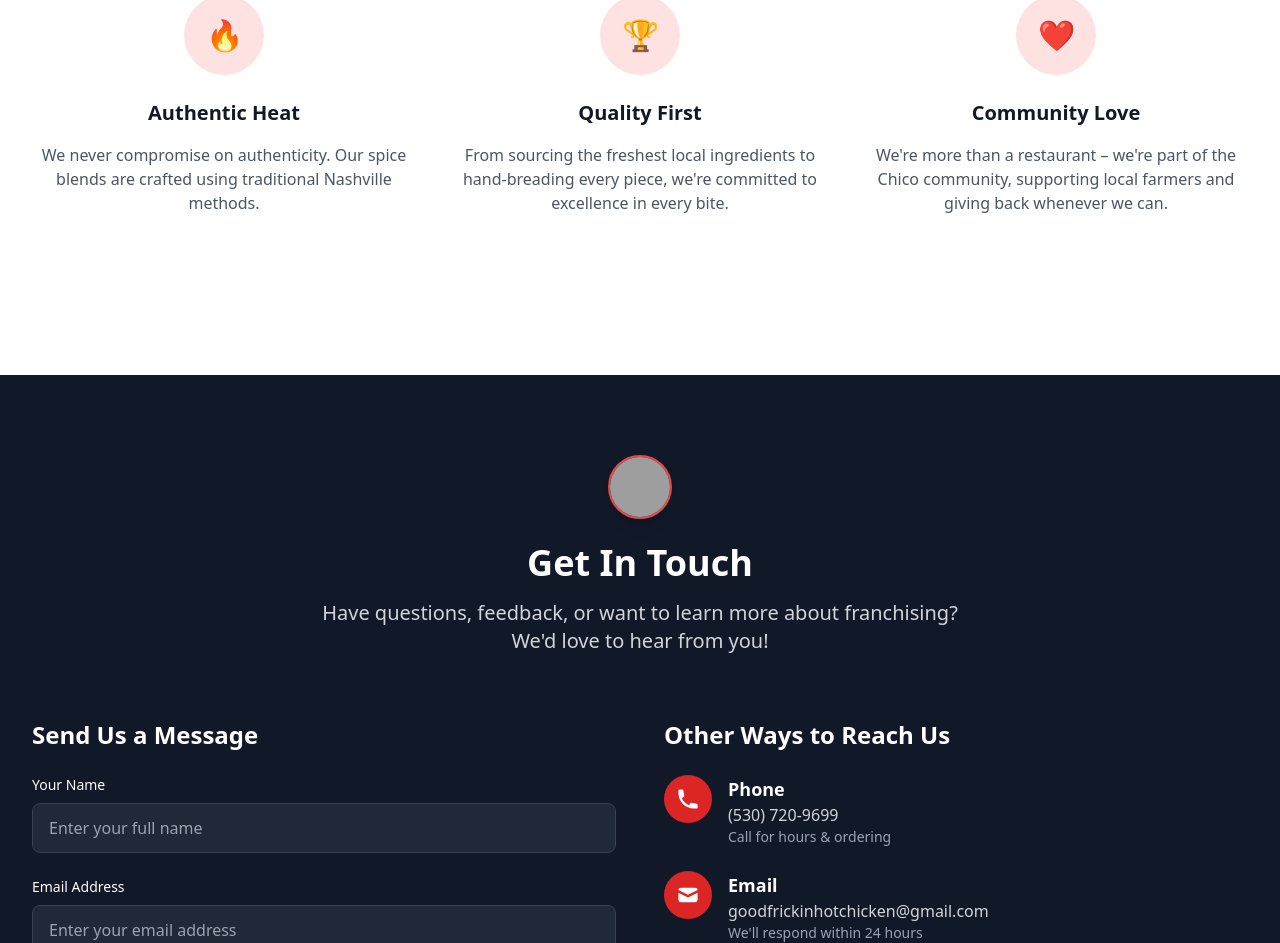
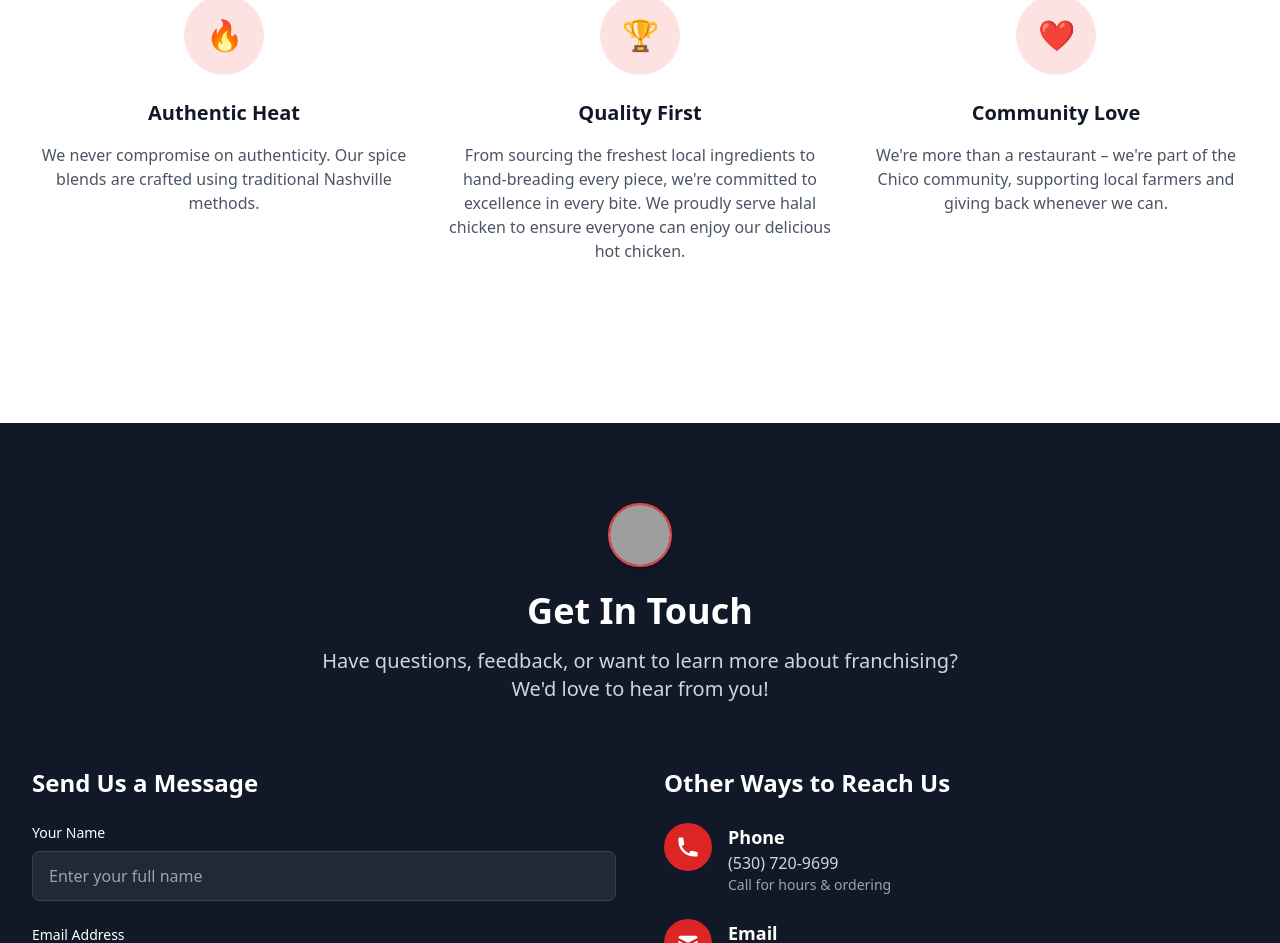
Before and after one commit to tousif-izaz/Good-Frickin-Hot-Chicken, a React (Vite) app in the folder restaurant-website/: page / in a window 1280 px wide. Shown: the part 6869-7812 px from the top of the page. Built offline with nearby package versions, Linux system fonts and the light colour scheme; grey boxes are pictures that could not be loaded.

Commit message:
Added halal description

```diff
--- a/restaurant-website/src/components/About.jsx
+++ b/restaurant-website/src/components/About.jsx
@@ -65,7 +65,8 @@ const About = () => {
               <h4 className="text-xl font-bold text-gray-900 mb-4">Quality First</h4>
               <p className="text-gray-600">
                 From sourcing the freshest local ingredients to hand-breading every piece,
-                we're committed to excellence in every bite.
+                we're committed to excellence in every bite. We proudly serve halal chicken
+                to ensure everyone can enjoy our delicious hot chicken.
               </p>
             </div>
             <div className="text-center">
```
